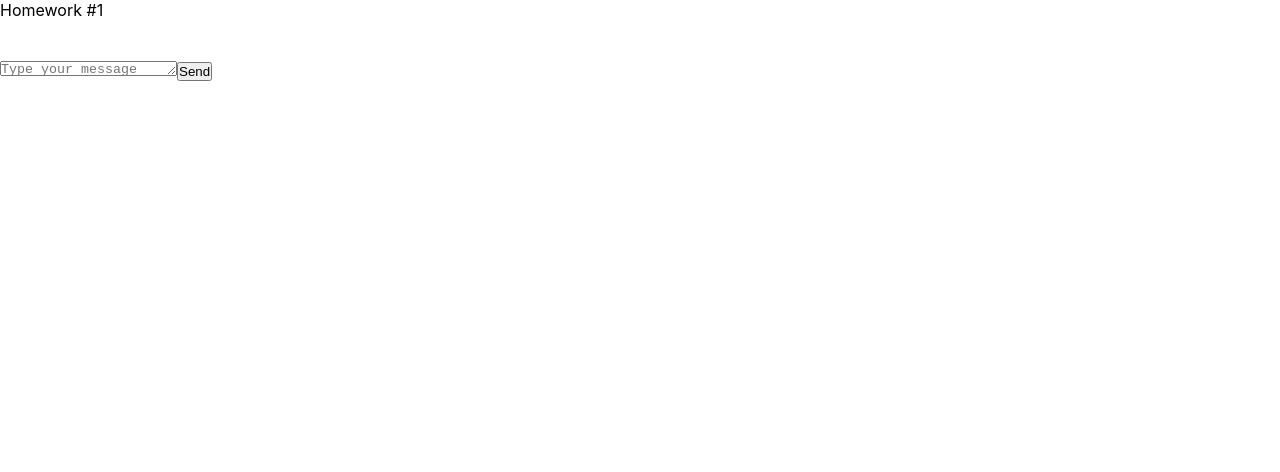
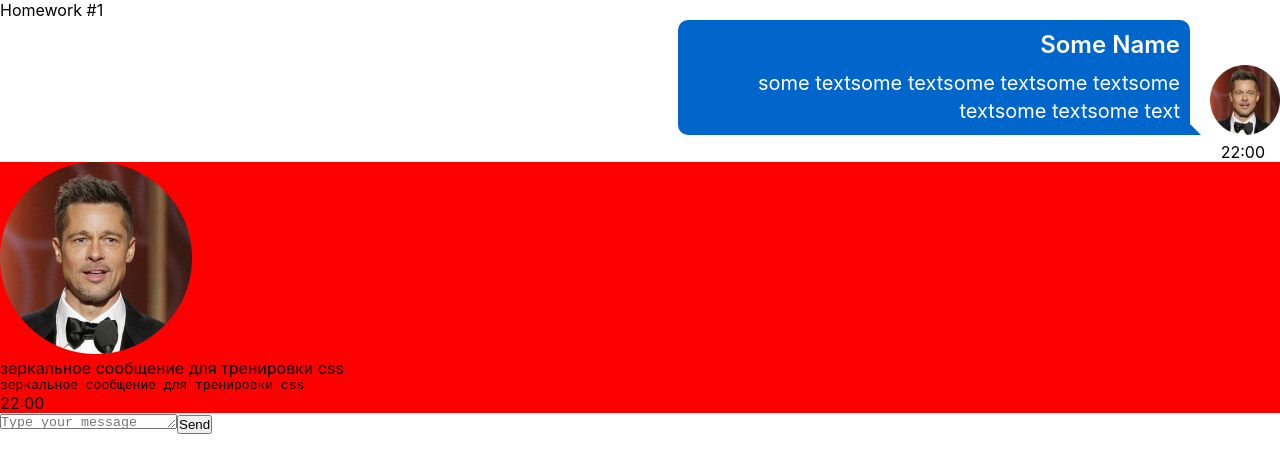
Before and after one commit to xyzimusic/dz-message, a React (Create React App) app: page / in a window 1280 px wide. Shown: the top 472 px of the page. Built offline with nearby package versions, Linux system fonts and the light colour scheme.

Commit message:
dz-1-css

```diff
--- a/package.json
+++ b/package.json
@@ -1,6 +1,6 @@
 {
   "name": "hws2",
-  "homepage": "http://IgnatZakalinsky.github.io/hws2",
+  "homepage": "http://xyzimusic.github.io/dz-message",
   "version": "0.1.0",
   "private": true,
   "dependencies": {
@@ -17,7 +17,7 @@
     "@types/uuid": "8.3.4",
     "axios": "0.27.2",
     "eslint": "8.22.0",
-    "gh-pages": "4.0.0",
+    "gh-pages": "^5.0.0",
     "react": "18.2.0",
     "react-dom": "18.2.0",
     "react-redux": "8.0.4",
--- a/src/s2-homeworks/hw01/friend-message/FriendMessage.module.css
+++ b/src/s2-homeworks/hw01/friend-message/FriendMessage.module.css
@@ -1,5 +1,5 @@
 .friendMessage {
-
+background-color:red;
 }
 
 .friendImageAndText {
--- a/src/s2-homeworks/hw01/friend-message/FriendMessage.tsx
+++ b/src/s2-homeworks/hw01/friend-message/FriendMessage.tsx
@@ -1,8 +1,13 @@
 import React from 'react'
 import s from './FriendMessage.module.css'
+import {MessageType} from "../HW1";
 
+
+type PropsFriendMessageType = {
+    message: MessageType
+}
 // создать тип вместо any и отобразить приходящие данные
-const FriendMessage = (props: any) => {
+const FriendMessage = (props: PropsFriendMessageType) => {
     return (
         <div
             id={'hw1-friend-message-' + props.message.id}
@@ -11,9 +16,7 @@ const FriendMessage = (props: any) => {
             <div className={s.friendImageAndText}>
                 <img
                     id={'hw1-friend-avatar-' + props.message.id}
-                    // создаёт студент
-
-                    //
+                    src={props.message.user.avatar}
                 />
                 <div className={s.friendText}>
                     <div
@@ -21,7 +24,7 @@ const FriendMessage = (props: any) => {
                         className={s.friendName}
                     >
                         {/*создаёт студент*/}
-
+                        {props.message.message.text}
                         {/**/}
                     </div>
                     <pre
@@ -29,7 +32,7 @@ const FriendMessage = (props: any) => {
                         className={s.friendMessageText}
                     >
                         {/*создаёт студент*/}
-
+                        {props.message.message.text}
                         {/**/}
                     </pre>
                 </div>
@@ -39,7 +42,7 @@ const FriendMessage = (props: any) => {
                 className={s.friendTime}
             >
                 {/*создаёт студент*/}
-
+                {props.message.message.time}
                 {/**/}
             </div>
         </div>
--- a/src/s2-homeworks/hw01/message/Message.module.css
+++ b/src/s2-homeworks/hw01/message/Message.module.css
@@ -1,31 +1,66 @@
 .message {
-
 }
 
 .imageAndText {
-
+    display: flex;
+    flex-direction: row-reverse;
+    align-items: flex-end;
 }
-
 .imageAndText img {
-
+    height: 70px;
 }
 
 .text {
+    background-color: #0066cc;
+    padding: 10px;
+    color: #fff;
+    text-align: right;
+    margin-right: 20px;
+    max-width: 40%;
 
+    -webkit-border-radius: 10px;
+    -webkit-border-bottom-right-radius: 0;
+    -moz-border-radius: 10px;
+    -moz-border-radius-bottomright: 0;
+    border-radius: 10px;
+    border-bottom-right-radius: 0;
+
+    position: relative;
+}
+
+.text::after,
+.text::before {
+}
+
+.text::before {
 }
 
 .text:after {
-
+    border-bottom: 6px solid transparent;
+    border-left: 6px solid transparent;
+    border-color: transparent transparent #06c #06c;
+    border-style: solid;
+    border-width: 6px;
+    bottom: 0;
+    box-shadow: 0 1px 0 rgba(29, 33, 38, 0.04);
+    content: "";
+    position: absolute;
+    right: -11px;
 }
 
 .name {
-
+    font-weight: 600;
+    margin-bottom: 10px;
+    font-size: 24px;
 }
 
 .messageText {
-
+    font-size: 20px;
+    line-height: 28px;
 }
 
 .time {
-
+    text-align: right;
+    padding-top:7px;
+    padding-right: 15px;
 }
--- a/src/s2-homeworks/hw01/message/Message.tsx
+++ b/src/s2-homeworks/hw01/message/Message.tsx
@@ -1,8 +1,10 @@
 import React from 'react'
 import s from './Message.module.css'
-
+import {MessageType} from "../HW1";
 // нужно создать правильный тип вместо any
-export type MessagePropsType = any
+export type MessagePropsType = {
+    message:MessageType
+}
 
 // нужно отобразить приходящие данные
 const Message = (props: MessagePropsType) => {
@@ -12,25 +14,25 @@ const Message = (props: MessagePropsType) => {
                 <img
                     id={'hw1-avatar-' + props.message.id}
                     // создаёт студент
-
+                    src={props.message.user.avatar}
                     //
                 />
                 <div className={s.text}>
                     <div id={'hw1-name-' + props.message.id} className={s.name}>
                         {/*создаёт студент*/}
-
+                        {props.message.user.name}
                         {/**/}
                     </div>
-                    <pre id={'hw1-text-' + props.message.id} className={s.messageText}>
+                    <div id={'hw1-text-' + props.message.id} className={s.messageText}>
                         {/*создаёт студент*/}
-
+                        {props.message.message.text}
                         {/**/}
-                    </pre>
+                    </div>
                 </div>
             </div>
             <div id={'hw1-time-' + props.message.id} className={s.time}>
                 {/*создаёт студент*/}
-
+                {props.message.message.time}
                 {/**/}
             </div>
         </div>
```
Also changed, not shown: src/s2-homeworks/hw01/HW1.tsx (+14 -1 lines), 1 other file (tests, documents, lock files or other folders).
